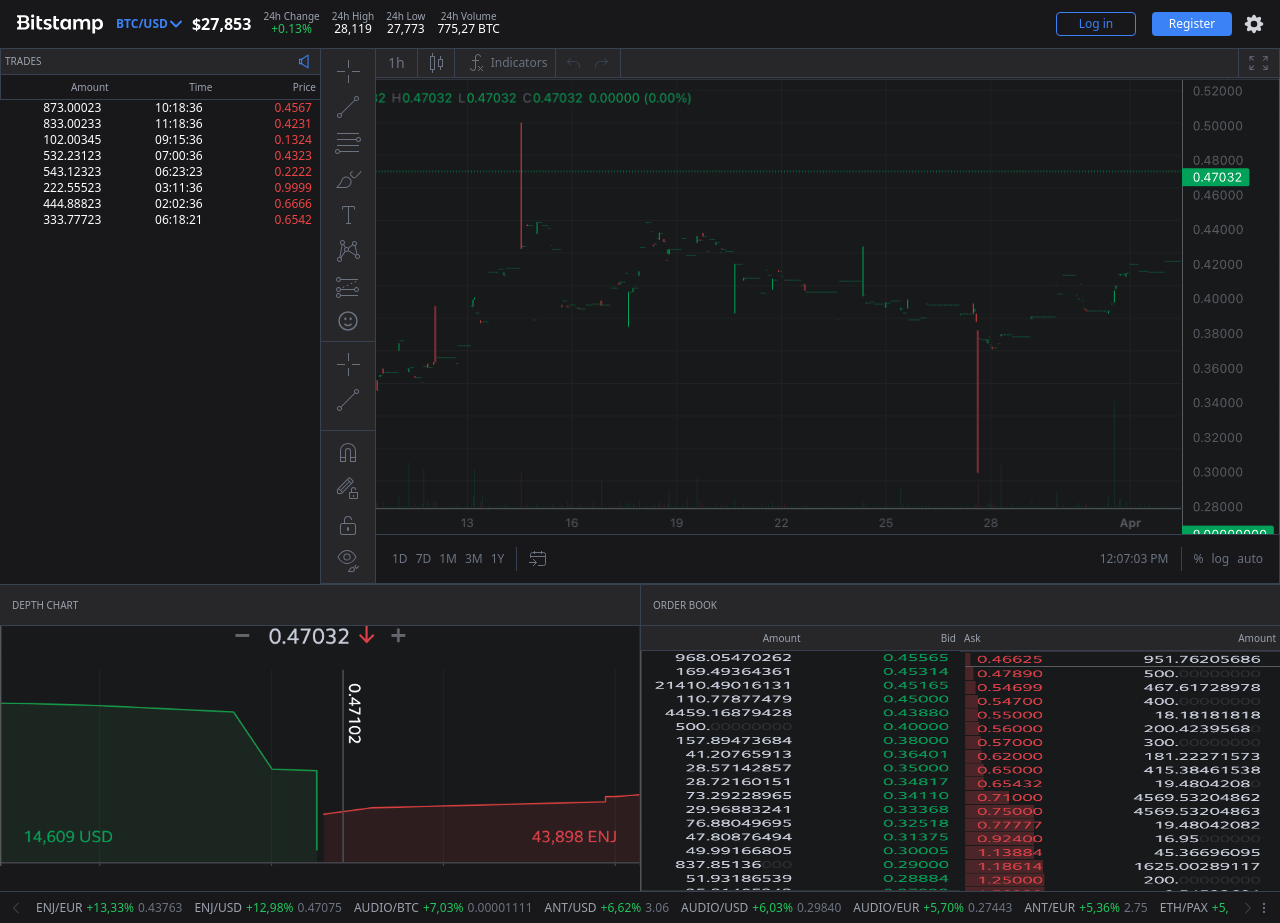
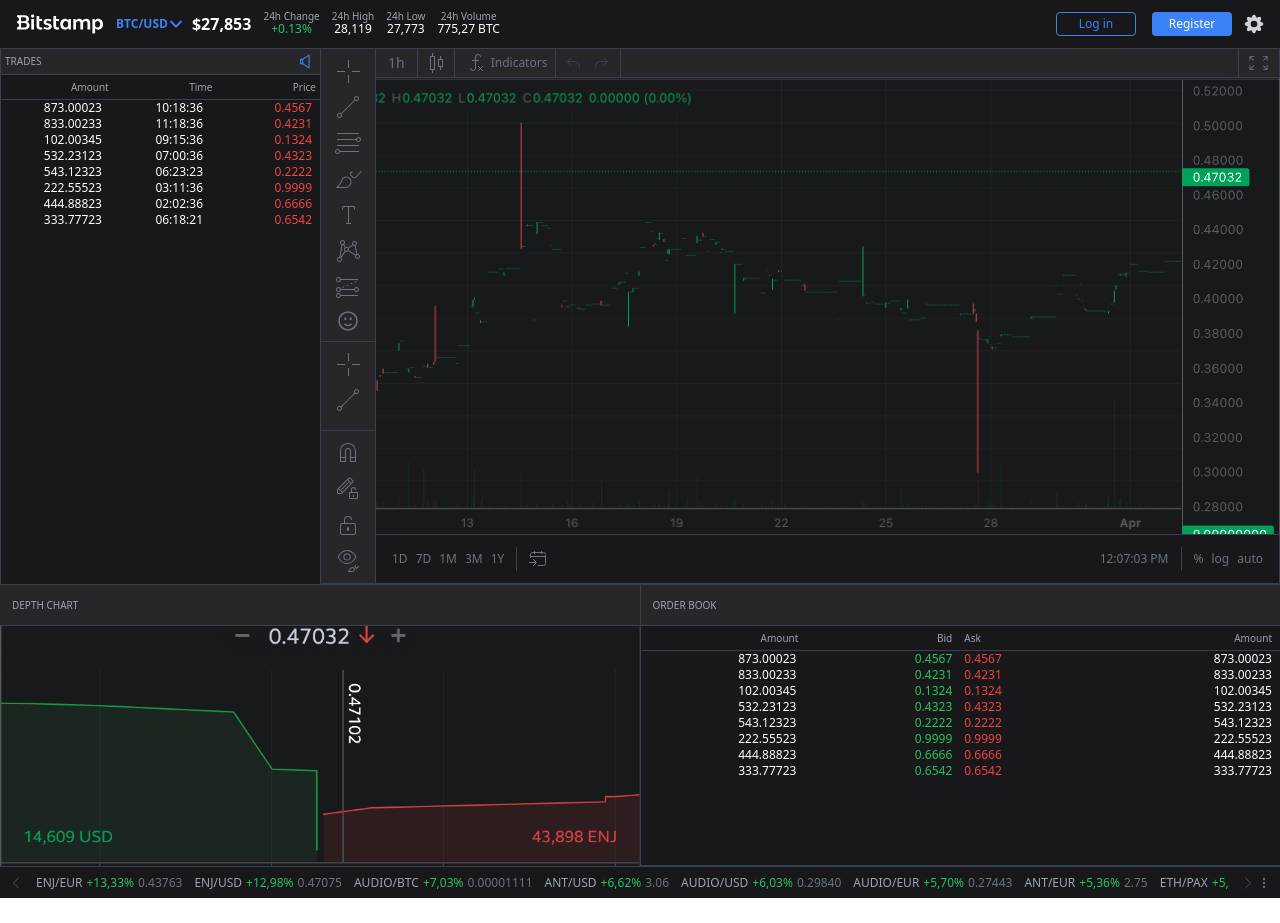
Before and after one commit to silkroadbum/bitstamp, a React (Create React App) app: page / in a window 1280 px wide. After the commit the page ends 898 px from the top, so only its background shows below. Built offline with nearby package versions, Linux system fonts and the light colour scheme.

Commit message:
Подставил моковые данные в компонент OrderBook

```diff
--- a/src/components/OrderBook/OrderBook.tsx
+++ b/src/components/OrderBook/OrderBook.tsx
@@ -1,23 +1,39 @@
+import { tradeMocks } from '../../const';
+
 function OrderBook() {
   return (
-    <div className="hidden sm:flex sm:flex-col text-gray-400 text-xs md:flex-1">
-      <p className="uppercase border-b border-gray-700 bg-zinc-800 text-gray-400 text-small p-3 sm:border-t md:border-l">
+    <div className="hidden sm:flex sm:flex-col text-gray-400 text-xs md:flex-1 border-b border-l border-gray-700">
+      <p className="uppercase border-b border-gray-700 bg-zinc-800 text-gray-400 text-small p-3 sm:border-t">
         Order Book
       </p>
-      <div className="flex flex-1 text-small bg-zinc-800">
+      <div className="flex flex-1 text-small bg-zinc-900">
         <div className="flex flex-col flex-1">
-          <div className="flex p-1 border-b border-l border-gray-700">
+          <div className="flex p-1 border-b border-gray-700">
             <p className="flex-1 text-right">Amount</p>
-            <p className="flex-1 text-right">Bid</p>
+            <p className="flex-1 pr-1 text-right">Bid</p>
           </div>
-          <img className="md:max-h-60 flex-1 object-fill" src="/img/1.png" alt="order-1" />
+          <ul>
+            {tradeMocks.map((item, i) => (
+              <li key={i} className="flex text-white text-xs">
+                <span className="flex-1 text-right">{item.amount}</span>
+                <span className="flex-1 text-right pr-2 text-green-500">{item.price}</span>
+              </li>
+            ))}
+          </ul>
         </div>
         <div className="flex flex-col flex-1 ">
           <div className="flex p-1 border-b border-gray-700">
             <p className="flex-1">Ask</p>
-            <p className="flex-1 text-right">Amount</p>
+            <p className="flex-1 pr-1 text-right">Amount</p>
           </div>
-          <img className="md:max-h-60 flex-1 object-fill" src="/img/2.png" alt="order-2" />
+          <ul>
+            {tradeMocks.map((item, i) => (
+              <li key={i} className="flex text-white text-xs">
+                <span className="flex-1 text-left pl-1 text-red-500">{item.price}</span>
+                <span className="flex-1 pr-2 text-right">{item.amount}</span>
+              </li>
+            ))}
+          </ul>
         </div>
       </div>
     </div>
--- a/src/components/Trades/Trades.tsx
+++ b/src/components/Trades/Trades.tsx
@@ -7,11 +7,11 @@
 function Trades({ isBottom }: TradesProps) {
   return (
     <div
-      className={`hidden text-gray-400 text-xs ${
+      className={`hidden text-gray-400 text-xs border-l border-gray-700 ${
         isBottom ? 'sm:flex sm:flex-col md:hidden' : 'md:flex md:flex-col md:w-80'
       }`}>
       <div
-        className={`uppercase flex justify-between border-b border-l border-gray-700 bg-zinc-800 text-gray-400 text-small  sm:border-t ${
+        className={`uppercase flex justify-between border-b border-gray-700 bg-zinc-800 text-gray-400 text-small  sm:border-t ${
           isBottom ? 'p-3' : 'p-1 md:w-80'
         }`}>
         <p>Trades</p>
@@ -24,7 +24,7 @@
           </svg>
         </span>
       </div>
-      <div className="flex border-b border-l border-gray-700 p-1 text-small">
+      <div className="flex border-b border-gray-700 p-1 text-small">
         <p className="flex-1 text-right">Amount</p>
         <p className="flex-1 text-right">Time</p>
         <p className="flex-1 text-right">Price</p>
```
